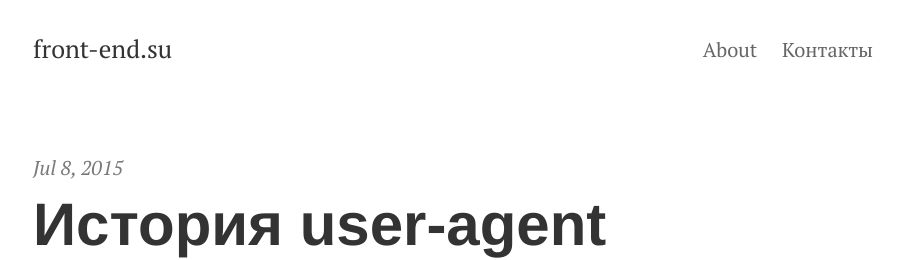
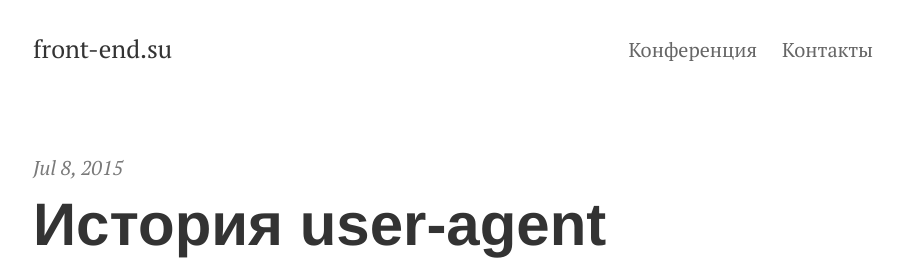
Before and after one commit to pvpshoot/frontendsu, a Jekyll site: the page built from index.html, in a window 1280 px wide. Shown: the top 260 px of the page, without its empty margins (187-1089 px from the left). Built offline with Jekyll 4.4.1, drawn with Linux system fonts in a browser that asks for light colours; nearby versions of some CDN libraries; the list of posts is cut into pages by our own code.

Commit message:
правки в меню

```diff
--- a/_includes/navigation.html
+++ b/_includes/navigation.html
@@ -1,2 +1,2 @@
-<a href="{{ site.baseurl }}/about/">About</a>
+<a href="http://2014.front-end.su">Конференция</a>
 <a href="{{ site.baseurl }}/contact/">Контакты</a>
```
Also changed, not shown: 8 other files.
